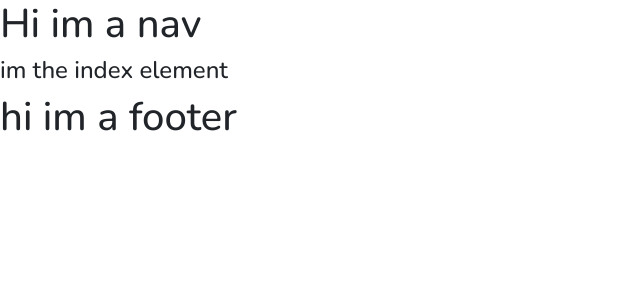
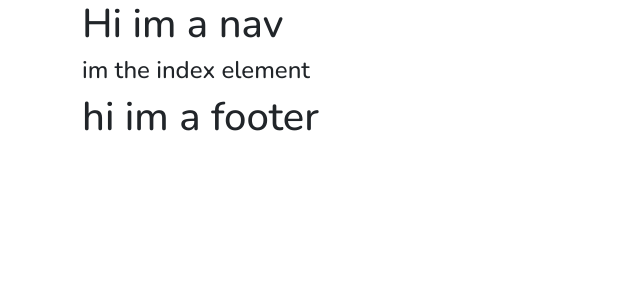
Before and after one commit to guycdev/ClassCircles, a React (Vite) app in the folder frontend/: page / in a window 1280 px wide. Shown: the top 300 px of the page, without its empty margins (0-640 px from the left). Built offline with nearby package versions, Linux system fonts and the light colour scheme.

Commit message:
added container to main

```diff
--- a/frontend/src/layouts/HomeLayout.jsx
+++ b/frontend/src/layouts/HomeLayout.jsx
@@ -5,10 +5,10 @@ import Footer from "../templates/footer/Footer";
 
 export default function HomeLayout() {
   return (
-    <>
+    <main className="container">
       <Header />
       <Outlet />
       <Footer />
-    </>
+    </main>
   );
 }
```
